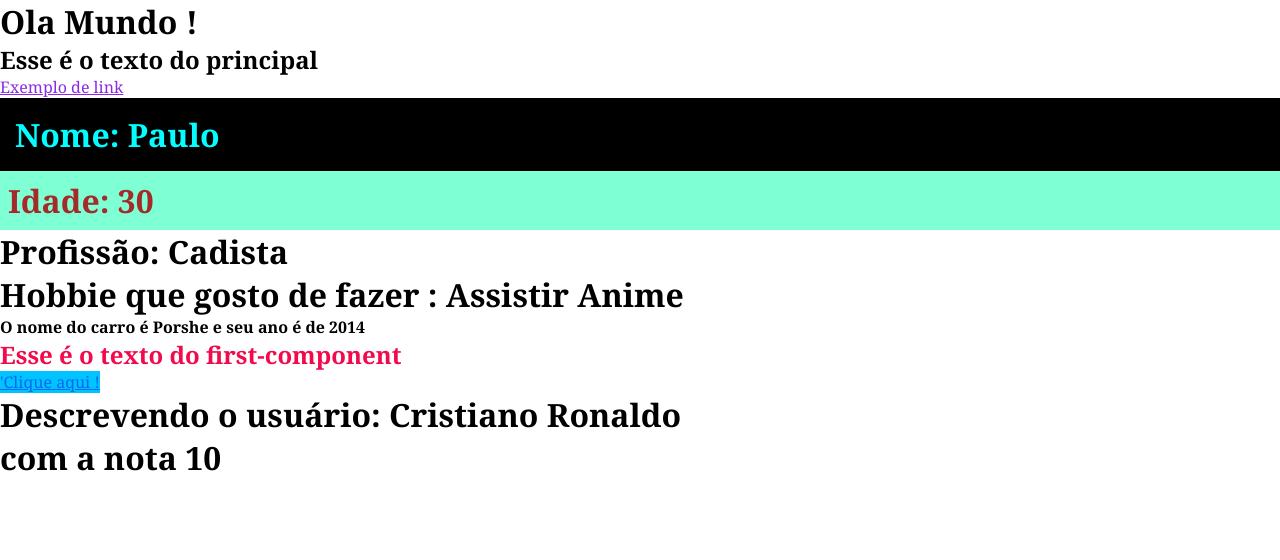
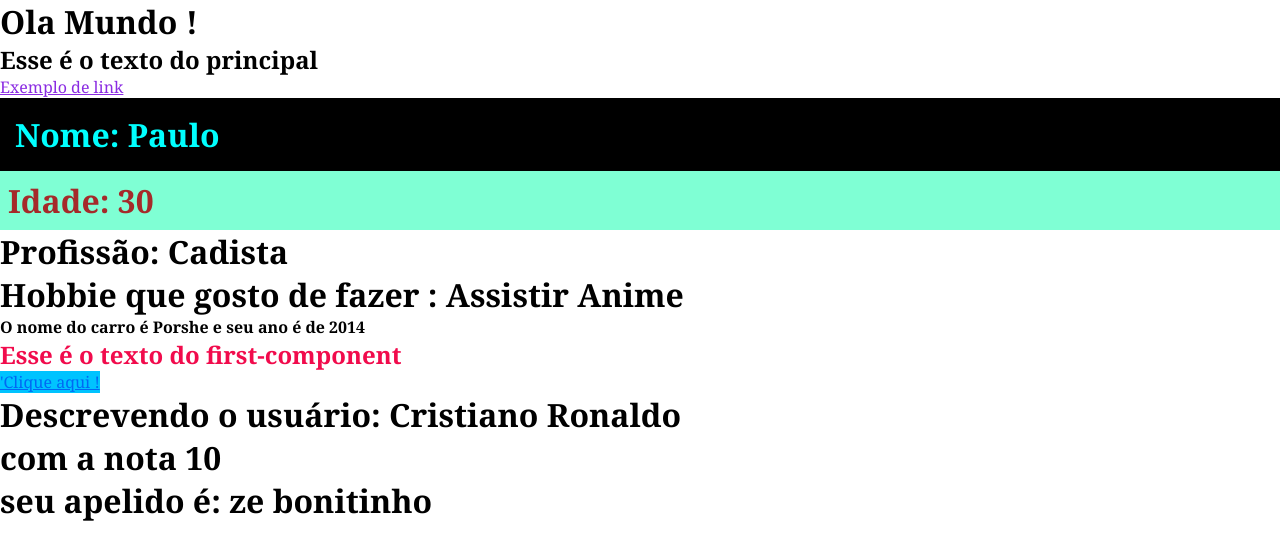
Before and after one commit to PauloHBLima/curso-angular, an Angular app: page / in a window 1280 px wide. Shown: the top 560 px of the page. Built offline with nearby package versions, Linux system fonts and the light colour scheme.

Commit message:
compartilhamento de dados @input - dados pai para dados filho

```diff
--- a/src/app/app.component.html
+++ b/src/app/app.component.html
@@ -2,7 +2,7 @@
 <h2>Esse é o texto do principal</h2>
 <a href="#">Exemplo de link</a>
 <app-first-component></app-first-component>
-<app-parent-data [name]="userName" [sobrenome]="jogador" [resultado]="nota"></app-parent-data>
+<app-parent-data [name]="userName" [sobrenome]="jogador" [resultado]="nota" [apelido]="nomefei"></app-parent-data>
 <!-- primeira informação [name] é como o nome vai ser chamada no componente filho e a
 segunda informação é o dado que está sendo levado do componente pai.
  -->
--- a/src/app/app.component.ts
+++ b/src/app/app.component.ts
@@ -9,6 +9,6 @@ export class AppComponent {
   userName = "Henrique";
   jogador = 'Cristiano Ronaldo';
   nota = 10;
-
+  nomefei = 'ze bonitinho'
   title = 'curso-angular';
 }
--- a/src/app/components/parent-data/parent-data.component.html
+++ b/src/app/components/parent-data/parent-data.component.html
@@ -1,2 +1,3 @@
 <h1>Descrevendo o usuário: {{ sobrenome }}</h1>
 <h1>com a nota {{ resultado }}</h1>
+<h1>seu apelido é: {{ apelido}}</h1>
--- a/src/app/components/parent-data/parent-data.component.ts
+++ b/src/app/components/parent-data/parent-data.component.ts
@@ -9,8 +9,9 @@ export class ParentDataComponent implements OnInit {
   @Input() name: string = ''
   @Input() sobrenome: string = ''
   @Input() resultado: number = 0
+  @Input() apelido: string = ''
 
-  constructor() { }
+    constructor() { }
   ngOnInit(): void {
 
   }
```
